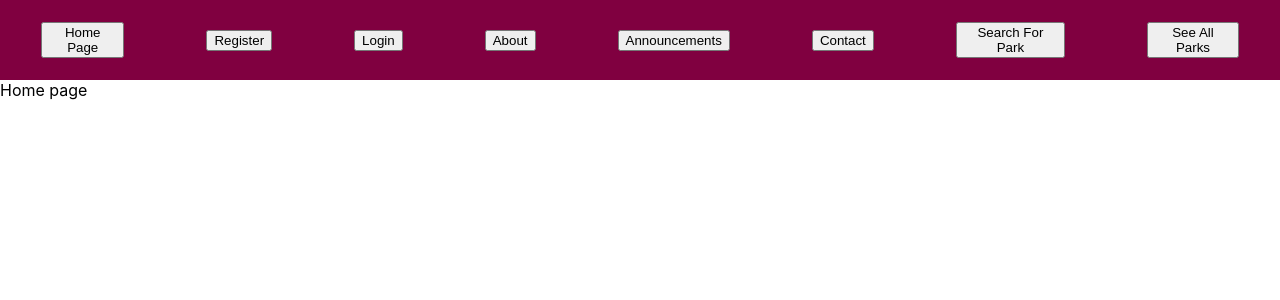
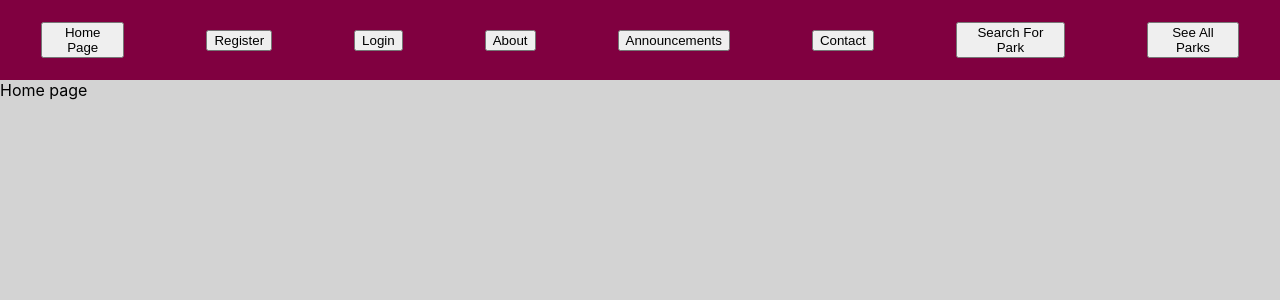
Before and after one commit to MuizMuhammad99/471DogPark, a React (Create React App) app in the folder my-app/: page / in a window 1280 px wide. Shown: the top 300 px of the page. Built offline with nearby package versions, Linux system fonts and the light colour scheme.

Commit message:
Added a background

```diff
--- a/my-app/src/App.js
+++ b/my-app/src/App.js
@@ -7,7 +7,7 @@ import { BrowserRouter as Router } from 'react-router-dom';
 
 function App() {
   return (
-    <div>
+    <div className = "Primary">
       <Router>
         <NavigationBar />
         <Routes />
```
